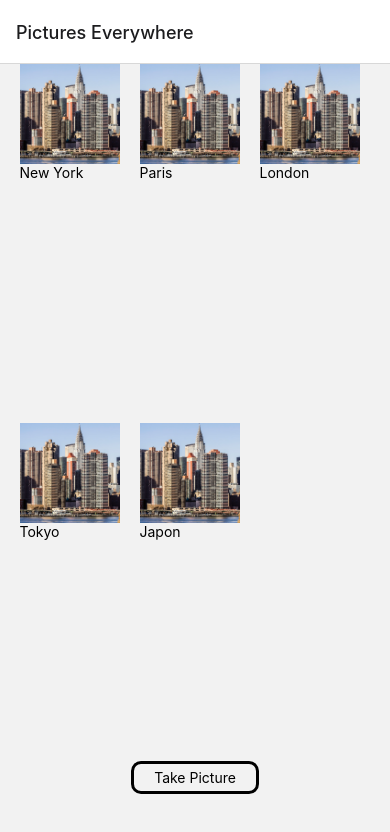
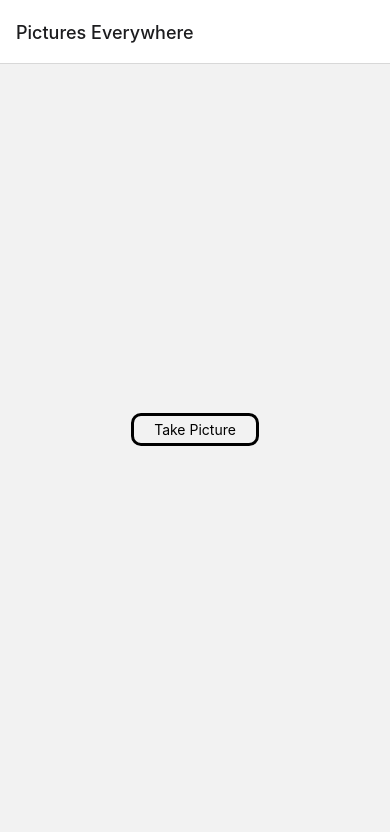
Before and after one commit to ignacioaristo/picture-everywhere, a React Native app: screen / in a window 390 px wide. Shown: the top 832 px of the page. Built offline with nearby package versions, Linux system fonts and the light colour scheme.

Commit message:
PE: save photos temporally

```diff
--- a/src/components/Button/Button.tsx
+++ b/src/components/Button/Button.tsx
@@ -5,13 +5,15 @@ import {useNavigation} from '@react-navigation/native';
 
 type Props = {
   setPhotos: any;
+  photos: any;
 };
 
-const Button: React.FC<Props> = ({setPhotos}) => {
+const Button: React.FC<Props> = ({setPhotos, photos}) => {
   const navigation = useNavigation<MainUseNavigationProps>();
   const handleNavigation = () => {
     return navigation.navigate('CameraFrame', {
       callback: setPhotos,
+      photos,
     });
   };
 
--- a/src/screens/MainNavigator/CameraFrame/CameraFrame.tsx
+++ b/src/screens/MainNavigator/CameraFrame/CameraFrame.tsx
@@ -1,11 +1,7 @@
 import React, {useEffect, useRef} from 'react';
-import {MainNavigatorStackList, MainUseNavigationProps} from '../MainNavigator';
-import {RouteProp, useNavigation, useRoute} from '@react-navigation/native';
-import {
-  Camera,
-  useCameraDevice,
-  useCameraPermission,
-} from 'react-native-vision-camera';
+import {MainNavigatorStackList} from '../MainNavigator';
+import {RouteProp, useRoute} from '@react-navigation/native';
+import {Camera, useCameraDevice} from 'react-native-vision-camera';
 import {
   TouchableWithoutFeedback,
   View,
@@ -13,10 +9,10 @@ import {
   StyleSheet,
   Linking,
 } from 'react-native';
-import {CameraRoll} from '@react-native-camera-roll/camera-roll';
 
 const CameraFrame: React.FC = () => {
   const route = useRoute<RouteProp<MainNavigatorStackList, 'CameraFrame'>>();
+  const photos = route.params.photos;
 
   const camRef = useRef<Camera>(null);
 
@@ -42,16 +38,14 @@ const CameraFrame: React.FC = () => {
         flash: 'on',
       });
 
-      await CameraRoll.saveToCameraRoll(`file://${data.path}`, {
-        type: 'photo',
-      });
-
-      const result = await fetch(`file://${data.path}`);
-      const lafoto = await result.blob();
-
-      console.log('la foto', lafoto);
-
-      route.params.callback({photo: data.path});
+      route.params.callback([
+        ...(route.params.photos ?? []),
+        {
+          id: 2,
+          location: 'Rosario Pa',
+          photo: data.path,
+        },
+      ]);
     } catch (err: any) {
       console.log('Error: ', err);
     }
--- a/src/screens/MainNavigator/LandingScreen/LandingScreen.tsx
+++ b/src/screens/MainNavigator/LandingScreen/LandingScreen.tsx
@@ -1,28 +1,19 @@
 import React from 'react';
-import {
-  FlatList,
-  Image,
-  ImageSourcePropType,
-  Text,
-  TouchableOpacity,
-  View,
-} from 'react-native';
+import {FlatList, Image, Text, TouchableOpacity} from 'react-native';
 import {useNavigation} from '@react-navigation/native';
 import {MainUseNavigationProps} from '../MainNavigator';
 import Button from '../../../components/Button/Button';
 import {SafeAreaView} from 'react-native-safe-area-context';
 import {mockArrayOfPhotosWithLocation} from './mock';
 
-type PhotoData = {
+export type PhotoData = {
   id: number;
   location: string;
-  photo: ImageSourcePropType;
+  photo: string;
 };
 
 const LandingPage: React.FC = () => {
-  const [photos, setPhotos] = React.useState<PhotoData[]>(
-    mockArrayOfPhotosWithLocation,
-  );
+  const [photos, setPhotos] = React.useState<PhotoData[]>();
   const navigation = useNavigation<MainUseNavigationProps>();
 
   const handleOnPress = () => {
@@ -32,7 +23,7 @@ const LandingPage: React.FC = () => {
   const renderItem = ({item}: {item: PhotoData}) => {
     return (
       <TouchableOpacity onPress={handleOnPress}>
-        <Image style={{width: 100, height: 100}} source={item.photo} />
+        <Image style={{width: 100, height: 100}} source={{uri: item.photo}} />
         <Text>{item.location}</Text>
       </TouchableOpacity>
     );
@@ -49,6 +40,7 @@ const LandingPage: React.FC = () => {
         width: '90%',
         height: '100%',
       }}>
+      {photos ? (
         <FlatList
           data={photos}
           contentContainerStyle={{
@@ -60,7 +52,9 @@ const LandingPage: React.FC = () => {
           }}
           renderItem={renderItem}
         />
-      <Button setPhotos={setPhotos} />
+      ) : null}
+
+      <Button setPhotos={setPhotos} photos={photos} />
     </SafeAreaView>
   );
 };
--- a/src/screens/MainNavigator/MainNavigator.tsx
+++ b/src/screens/MainNavigator/MainNavigator.tsx
@@ -10,6 +10,7 @@ export type MainNavigatorStackList = {
   LandingPage: undefined;
   CameraFrame: {
     callback: ({}) => void;
+    photos: any;
   };
   IndividualPhoto: undefined;
 };
@@ -29,7 +30,7 @@ const MainNavigator = () => {
         <Stack.Screen
           name="CameraFrame"
           component={CameraFrame}
-          options={{headerShown: false}}
+          // options={{headerShown: false}}
         />
       </Stack.Navigator>
     </NavigationContainer>
```
Lines whose indentation alone changed are shown as unchanged.
